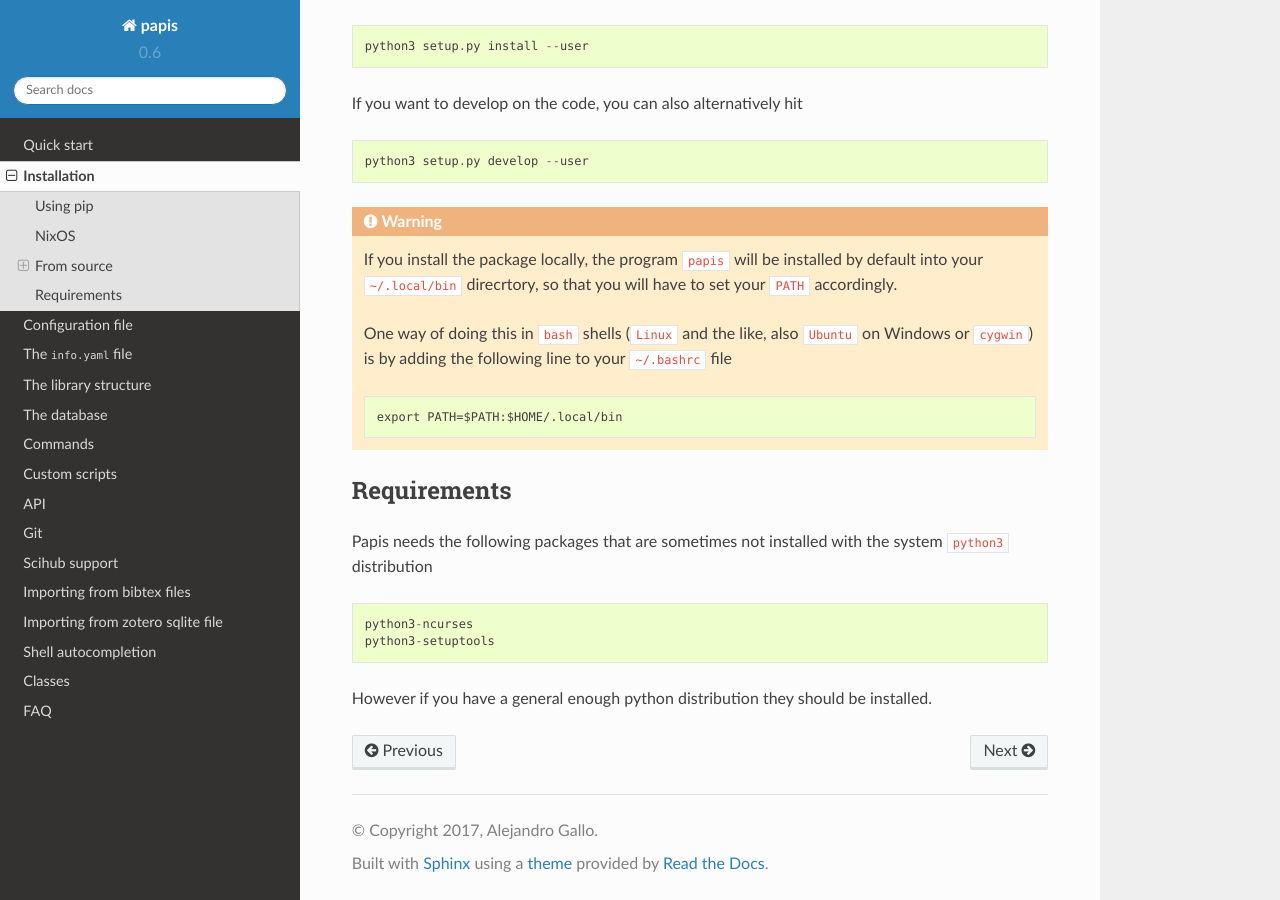
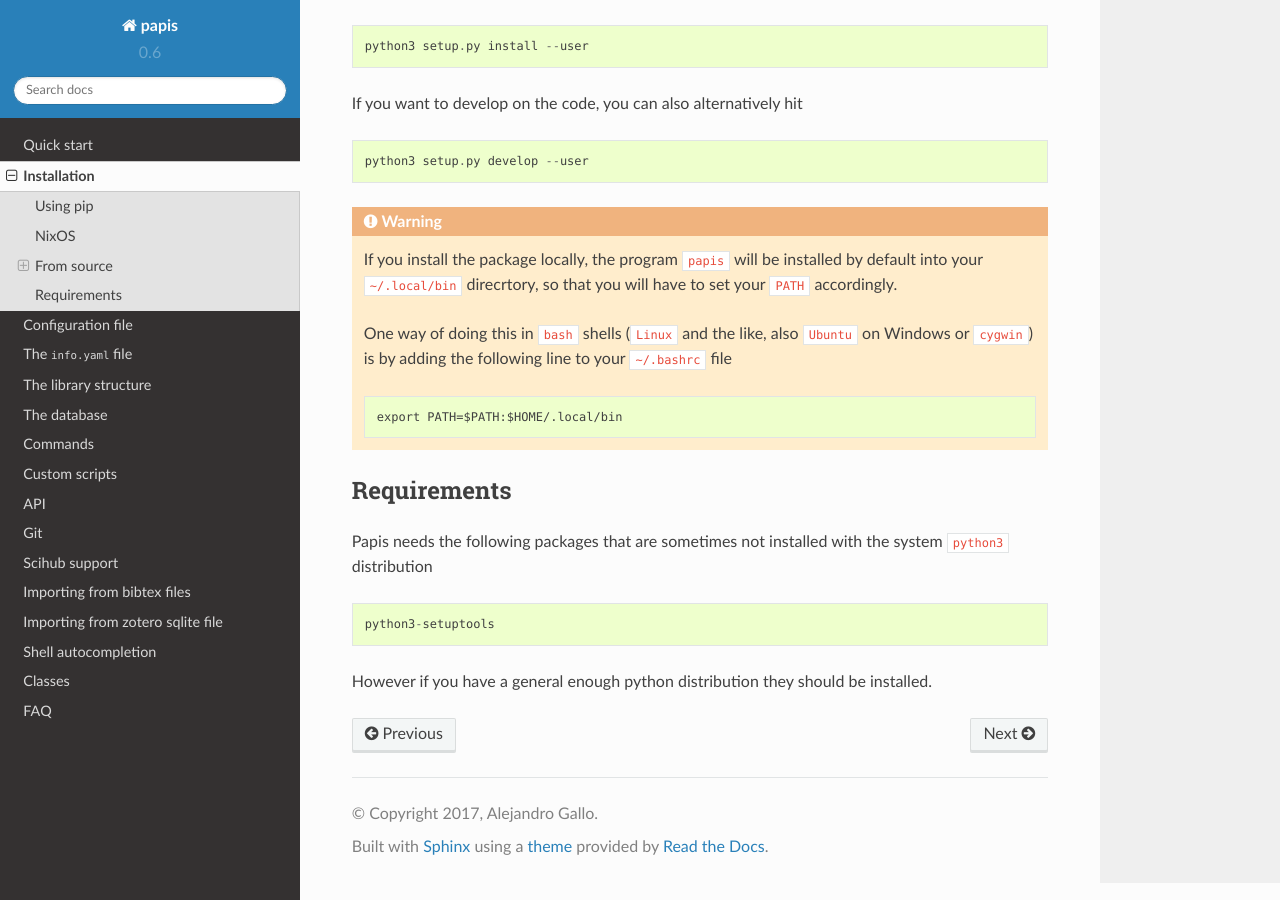
Before and after one commit to papis/papis, a Sphinx documentation site: the page built from doc/source/install.rst, in a window 1280 px wide and 900 px high, scrolled down 2206 px. Built offline with Sphinx 7.4.7 and the Read the Docs theme 2.0.0, drawn with Linux system fonts in a browser that asks for light colours.

```diff
--- a/doc/source/install.rst
+++ b/doc/source/install.rst
@@ -144,7 +144,6 @@ system ``python3`` distribution
 
 ::
 
-    python3-ncurses
     python3-setuptools
 
 However if you have a general enough python distribution they should be installed.
--- a/setup.py
+++ b/setup.py
@@ -58,7 +58,6 @@ setup(
     classifiers=[
         'Development Status :: 3 - Alpha',
         'Environment :: Console',
-        'Environment :: Console :: Curses',
         'Intended Audience :: Developers',
         'Intended Audience :: End Users/Desktop',
         'Intended Audience :: System Administrators',
```
